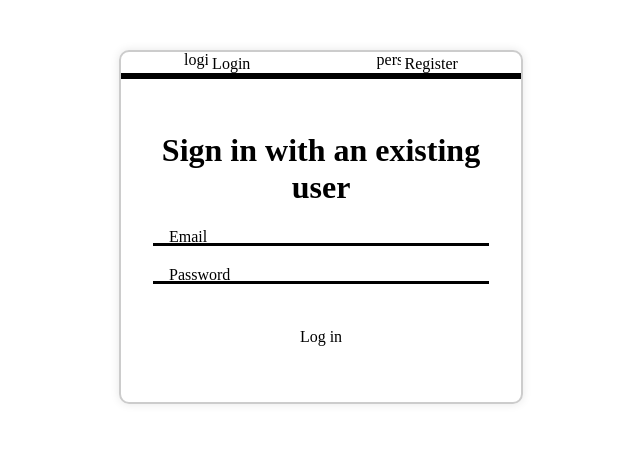
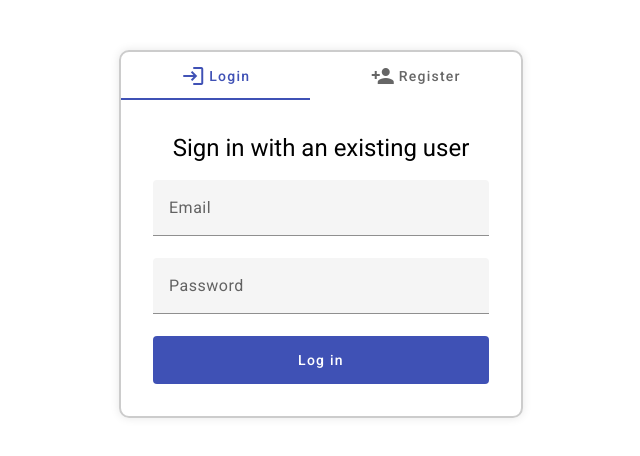
Before and after one commit to rBaun/bankingUI, an Angular app: page /login in a window 1280 px wide. Shown: the top 456 px of the page, without its empty margins (319-959 px from the left). Built offline with nearby package versions, Linux system fonts and the light colour scheme.

Commit message:
Hotfixes to project change
Angular Material was not longer importing the core material design and material icons, since upgrading to Angular 17 project structure

```diff
--- a/src/app/features/login/components/user-form-navbar/user-form-navbar.component.html
+++ b/src/app/features/login/components/user-form-navbar/user-form-navbar.component.html
@@ -1,11 +1,13 @@
 <mat-tab-group (selectedTabChange)="onTabChange($event)">
   <!-- Login tab -->
   <mat-tab>
-    <ng-template mat-tab-label> <mat-icon>login</mat-icon> Login </ng-template>
+    <ng-template mat-tab-label>
+      <mat-icon fontIcon="login"></mat-icon> Login
+    </ng-template>
   </mat-tab>
   <mat-tab>
     <ng-template mat-tab-label>
-      <mat-icon>person_add</mat-icon> Register
+      <mat-icon fontIcon="person_add"></mat-icon> Register
     </ng-template>
   </mat-tab>
 </mat-tab-group>
--- a/src/index.html
+++ b/src/index.html
@@ -1,13 +1,21 @@
-<!doctype html>
+<!DOCTYPE html>
 <html lang="en">
-<head>
-  <meta charset="utf-8">
-  <title>TestApp</title>
-  <base href="/">
-  <meta name="viewport" content="width=device-width, initial-scale=1">
-  <link rel="icon" type="image/x-icon" href="favicon.ico">
-</head>
-<body>
-  <app-root></app-root>
-</body>
+  <head>
+    <meta charset="utf-8" />
+    <title>Banking UI</title>
+    <base href="/" />
+    <meta name="viewport" content="width=device-width, initial-scale=1" />
+    <link rel="icon" type="image/x-icon" href="favicon.ico" />
+    <link
+      href="https://fonts.googleapis.com/css2?family=Roboto:wght@300;400;500&display=swap"
+      rel="stylesheet"
+    />
+    <link
+      href="https://fonts.googleapis.com/icon?family=Material+Icons"
+      rel="stylesheet"
+    />
+  </head>
+  <body class="mat-typography">
+    <app-root></app-root>
+  </body>
 </html>
--- a/src/styles.scss
+++ b/src/styles.scss
@@ -1 +1,2 @@
 /* You can add global styles to this file, and also import other style files */
+@import '@angular/material/prebuilt-themes/indigo-pink.css';
```
